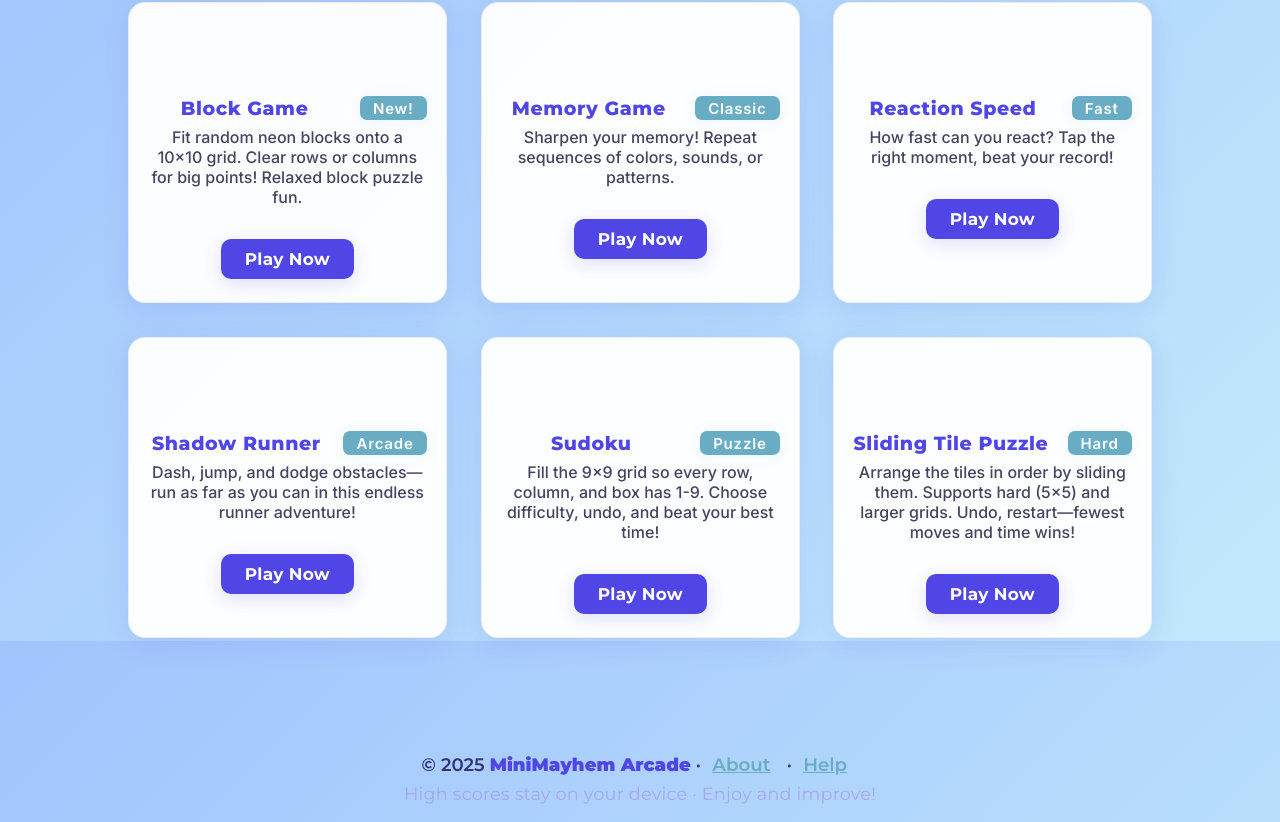
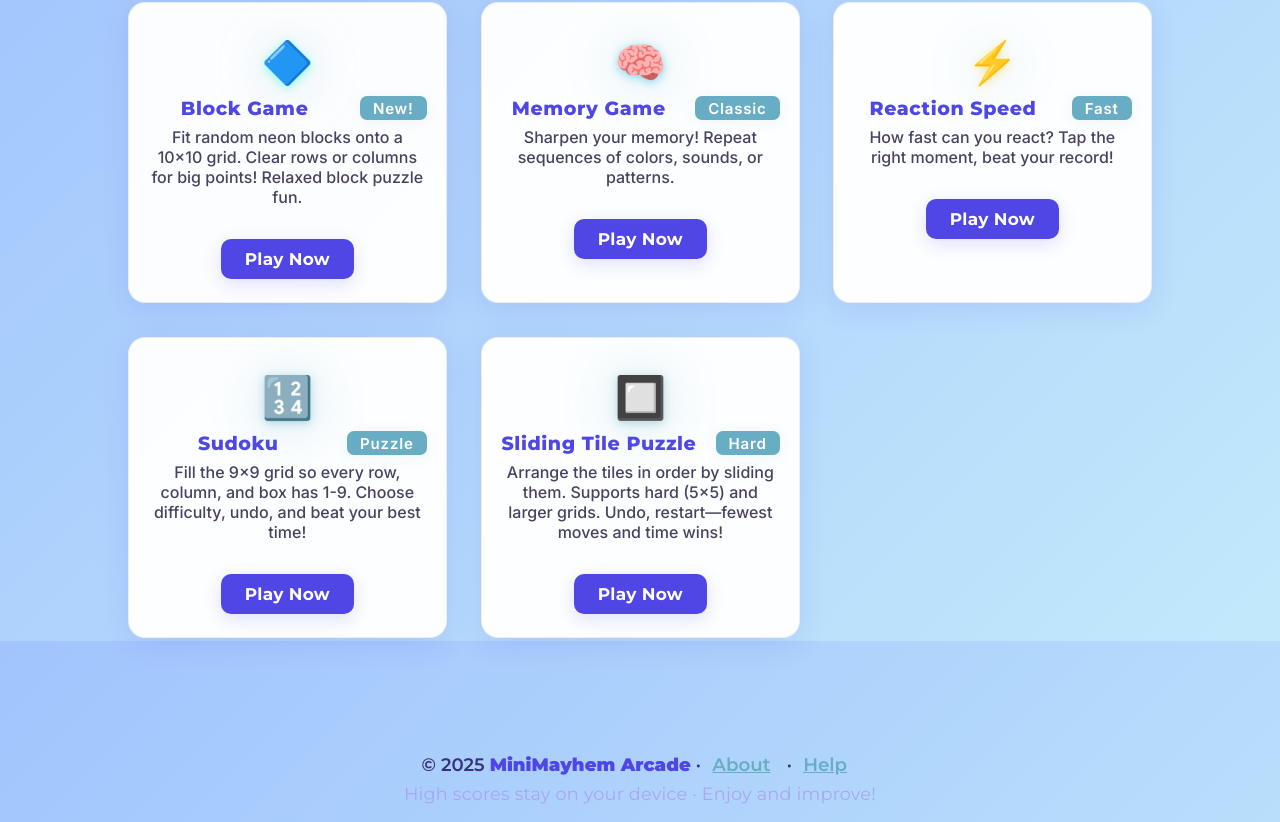
Before and after one commit to Workflow-Manager-admin/minimayhem-arcade-27968-677199a1, a React (Create React App) app in the folder mini_mayhem_arcade/: page /games in a window 1280 px wide. Shown: the part 959-1781 px from the top of the page. Built offline with nearby package versions, Linux system fonts and the light colour scheme; the HTML template or start-up script is replaced by a standard one.

Commit message:
Auto-commit: Changes as of 2025-06-04T09:58:18.124937+00:00

```diff
--- a/mini_mayhem_arcade/src/GamesPage.js
+++ b/mini_mayhem_arcade/src/GamesPage.js
@@ -40,15 +40,7 @@ const GAMES = [
     color: "#FACA15",
     playPath: "/games/reaction"
   },
-  // Shadow Runner Game Card (new addition)
-  {
-    name: "Shadow Runner",
-    icon: "🏃‍♂️‍➡️",
-    tagline: "Dash, jump, and dodge obstacles—run as far as you can in this endless runner adventure!",
-    tag: "Arcade",
-    color: "#4f46e5",
-    playPath: "/games/shadow-runner"
-  },
+  // Light Beam Puzzle will be added here in the next integration step.
   {
     name: "Sudoku",
     icon: "🔢",
```
Also changed, not shown: 1 other file (tests, documents, lock files or other folders).
